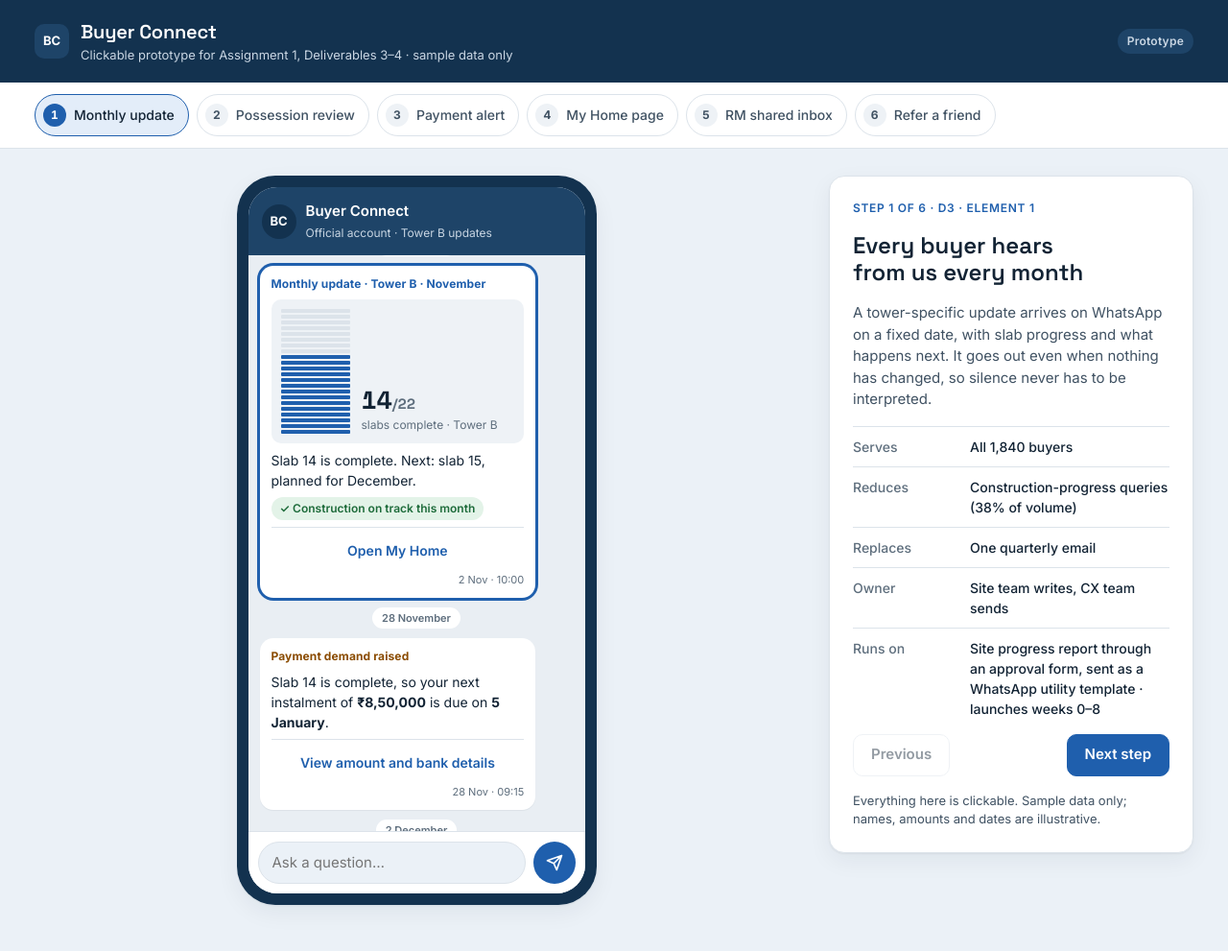
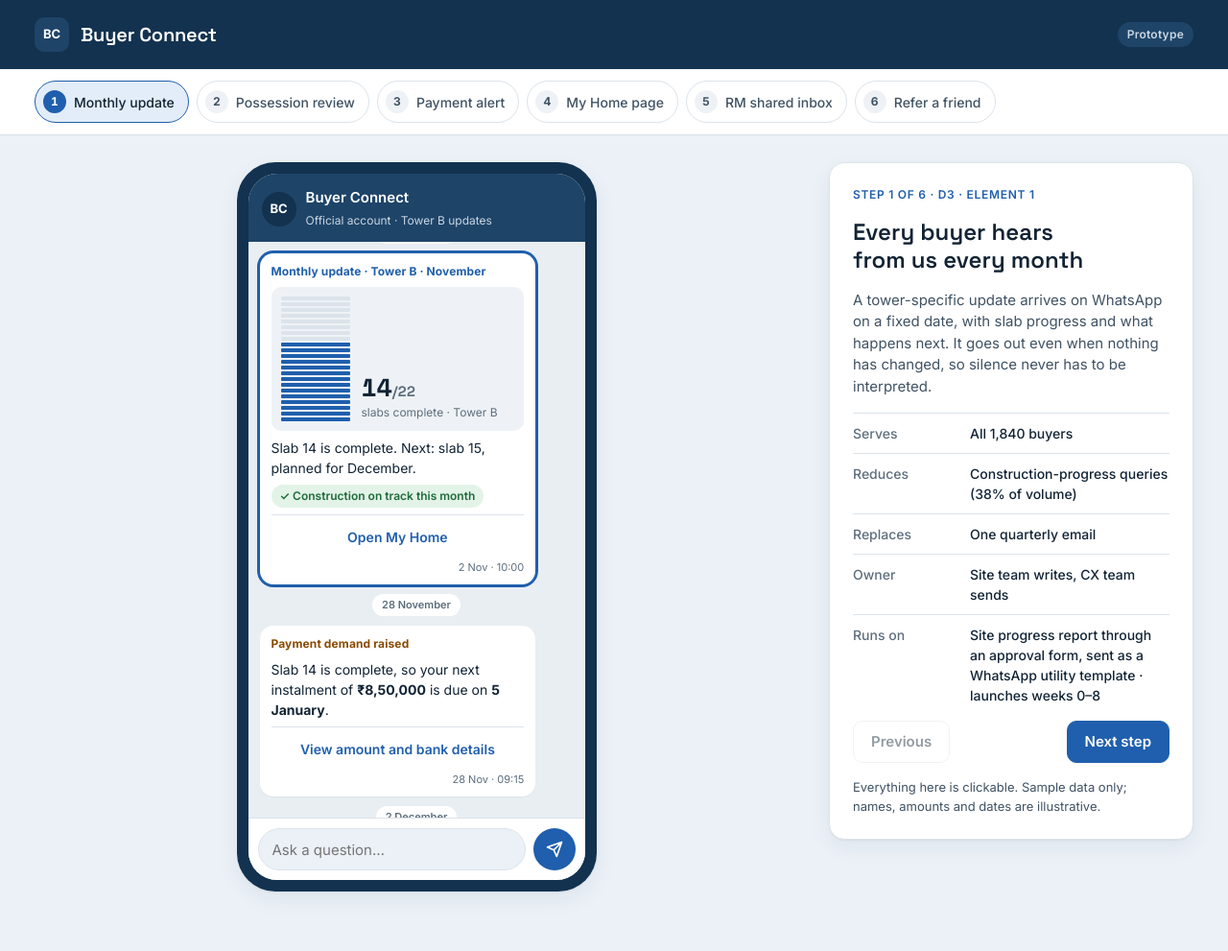
Before and after one commit to AbhikM-Create/buyer-connect-prototype, a plain HTML site: page index.html in a window 1280 px wide. Shown: the whole page at 96% size. Drawn offline with Linux system fonts and the light colour scheme.

Commit message:
Remove header subtitle
Co-Authored-By: Claude Opus 5.5 <noreply@anthropic.com>

```diff
--- a/index.html
+++ b/index.html
@@ -182,7 +182,7 @@ body.shot .thread{scroll-behavior:auto}
 @media (prefers-reduced-motion:reduce){*{scroll-behavior:auto!important;transition:none!important}}
 </style>
 
-<header class="top"><div class="wrap"><div class="brand"><div class="mark" aria-hidden="true">BC</div><div><h1>Buyer Connect</h1><p>Clickable prototype for Assignment 1, Deliverables 3–4 · sample data only</p></div></div><span class="pill">Prototype</span></div></header>
+<header class="top"><div class="wrap"><div class="brand"><div class="mark" aria-hidden="true">BC</div><div><h1>Buyer Connect</h1></div></div><span class="pill">Prototype</span></div></header>
 
 <nav class="rail" aria-label="Prototype walkthrough">
   <div class="wrap" id="rail"></div>
```
